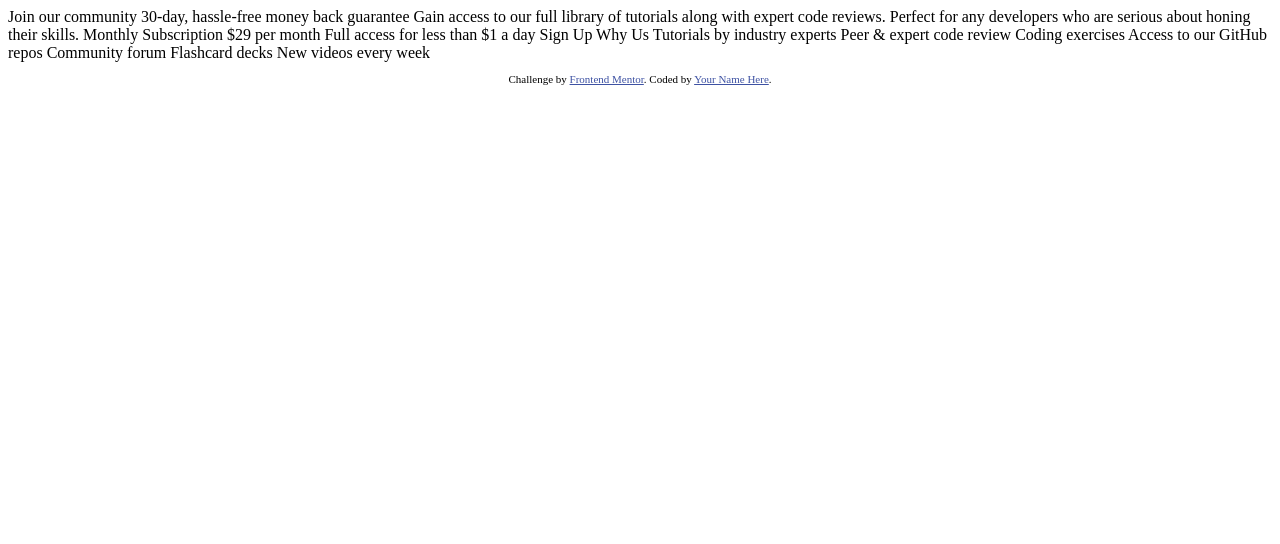
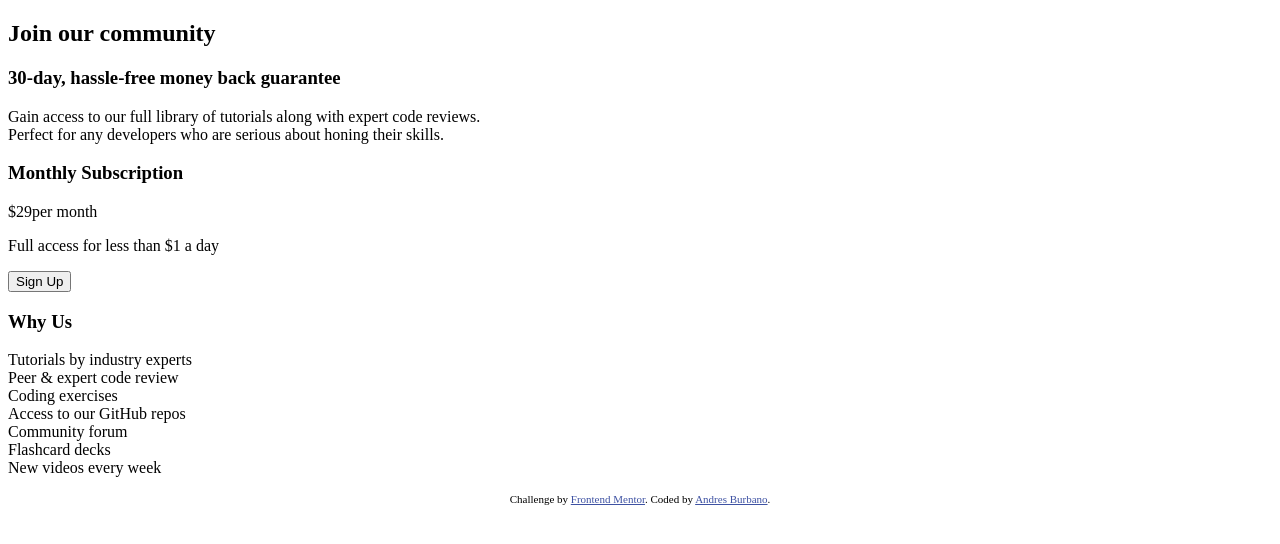
Before and after one commit to Pipe12/Single_price, a plain HTML site: page index.html in a window 1280 px wide. Drawn offline with Linux system fonts and the light colour scheme; a script that the page names is missing.

Commit message:
Create veriables in sass

```diff
--- a/css/style.scss
+++ b/css/style.scss
@@ -1,6 +1,9 @@
-body {
-
-}
+$cyan: hsl(179, 62%, 43%);
+$brigt-cyan: hsl(179, 62%, 75%);
+$brigt-Yellow: hsl(71, 73%, 54%);
+$light-gray: hsl(204, 43%, 93%);
+$grayis-blue: hsl(218, 22%, 67%);
+$font-stack: 'Karla', sans-serif;
 
 .attribution {
   font-size: 11px; text-align: center;
--- a/index.html
+++ b/index.html
@@ -2,40 +2,53 @@
 <html lang="en" dir="ltr">
   <head>
     <meta charset="utf-8">
-    <title>Initial version</title>
+    <title>Single price component</title>
 
+    <link href="https://fonts.googleapis.com/css2?family=Karla:wght@400;700&display=swap" rel="stylesheet">
     <link rel="stylesheet" href="css/style.css">
   </head>
   <body>
-    Join our community
+    <div class="container">
+      <section class="community">
+        <h1 class="community__title">Join our community</h1>
 
-    30-day, hassle-free money back guarantee
+        <h3>30-day, hassle-free money back guarantee</h3>
 
-    Gain access to our full library of tutorials along with expert code reviews.
-    Perfect for any developers who are serious about honing their skills.
+        <p>
+          Gain access to our full library of tutorials along with expert code reviews. </br>
+          Perfect for any developers who are serious about honing their skills.
+        </p>
+      </section>
 
-    Monthly Subscription
+      <section class="subscription">
+        <h3>Monthly Subscription</h3>
 
-    &dollar;29 per month
+        <div class="subscription__price"><span>&dollar;29</span>per month</div>
 
-    Full access for less than &dollar;1 a day
+        <p>Full access for less than &dollar;1 a day</p>
 
-    Sign Up
+        <button>Sign Up</button>
+      </section>
 
-    Why Us
+      <section class="why_us">
+        <h3>Why Us</h3>
 
-    Tutorials by industry experts
-    Peer &amp; expert code review
-    Coding exercises
-    Access to our GitHub repos
-    Community forum
-    Flashcard decks
-    New videos every week
+        <p>
+          Tutorials by industry experts</br>
+          Peer &amp; expert code review</br>
+          Coding exercises</br>
+          Access to our GitHub repos</br>
+          Community forum</br>
+          Flashcard decks</br>
+          New videos every week</br>
+        </p>
+      </section>
+    </div>
 
     <footer>
       <p class="attribution">
         Challenge by <a href="https://www.frontendmentor.io?ref=challenge" target="_blank">Frontend Mentor</a>.
-        Coded by <a href="#">Your Name Here</a>.
+        Coded by <a href="#">Andres Burbano</a>.
       </p>
     </footer>
     <script type="text/javascript" src="js/app.js"></script>
```
